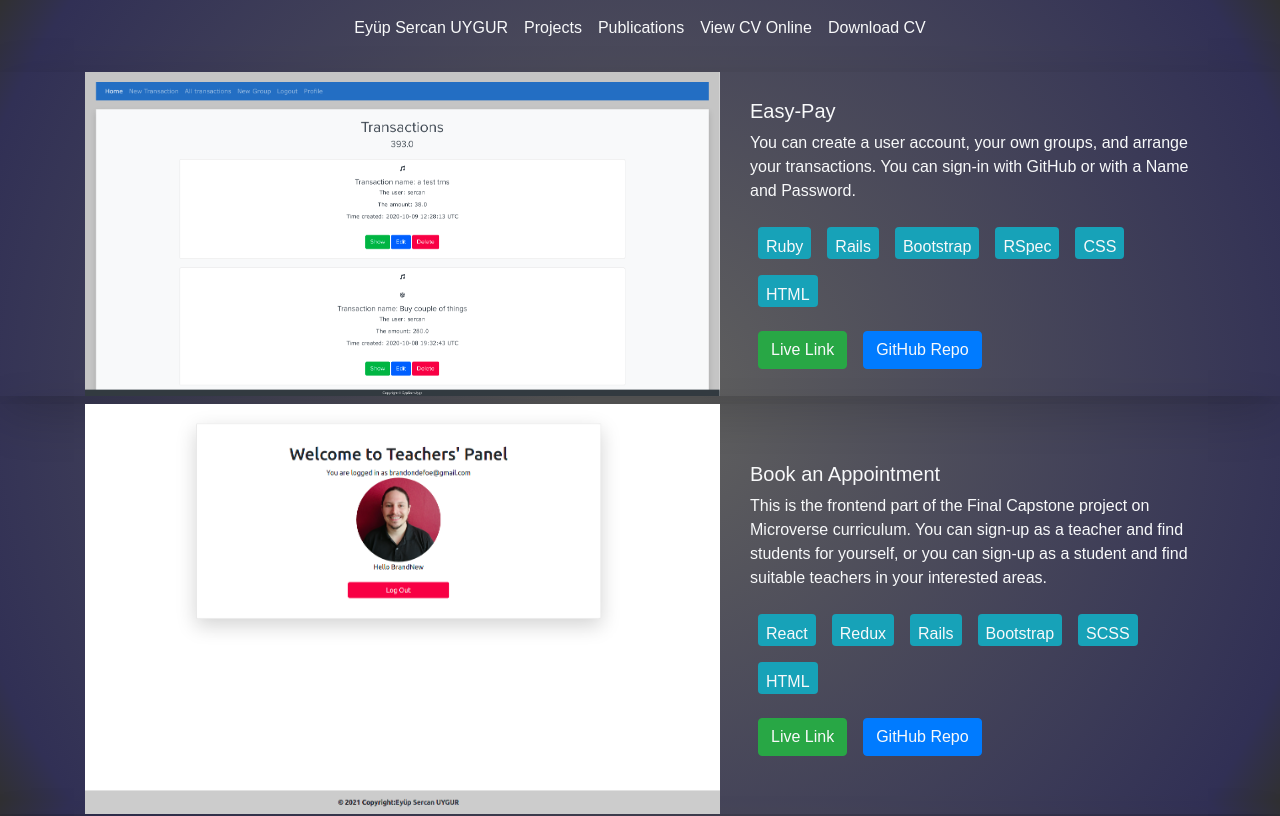
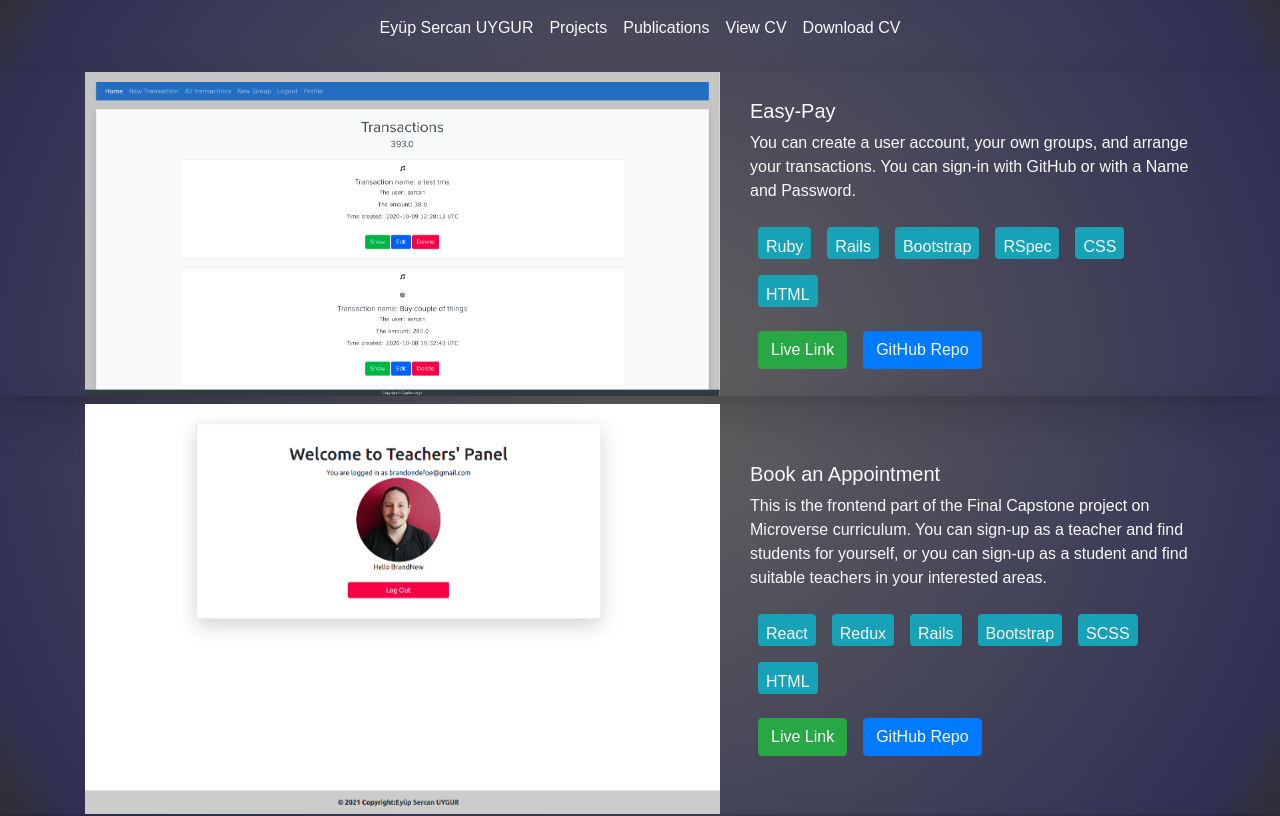
Before and after one commit to eypsrcnuygr/portfolio, a React (Create React App) app: page /#/projects in a window 1280 px wide. Shown: the top 816 px of the page. Built offline with nearby package versions, Linux system fonts and the light colour scheme; a web font is replaced by a local one.

Commit message:
Fix navbars

```diff
--- a/src/Projects.js
+++ b/src/Projects.js
@@ -35,13 +35,13 @@ const Projetcs = () => (
           <li className="nav-item">
             <a href="./portfolio_cv.pdf" className="nav-link text-light">
               {" "}
-              View CV Online
+              View CV
             </a>
           </li>
           <li>
             <a
               href="./portfolio_cv.pdf"
-              className="nav-link text-light"
+              className="nav-link text-light d-none d-lg-block"
               download="Eyüp Sercan UYGUR"
               id="download"
             >
--- a/src/Publications.js
+++ b/src/Publications.js
@@ -35,13 +35,13 @@ const Publications = () => {
           <li className="nav-item">
             <a href="./portfolio_cv.pdf" className="nav-link text-light">
               {" "}
-              View CV Online
+              View CV
             </a>
           </li>
           <li>
             <a
               href="./portfolio_cv.pdf"
-              className="nav-link text-light"
+              className="nav-link text-light d-none d-lg-block"
               download="Eyüp Sercan UYGUR"
               id="download"
             >
```
